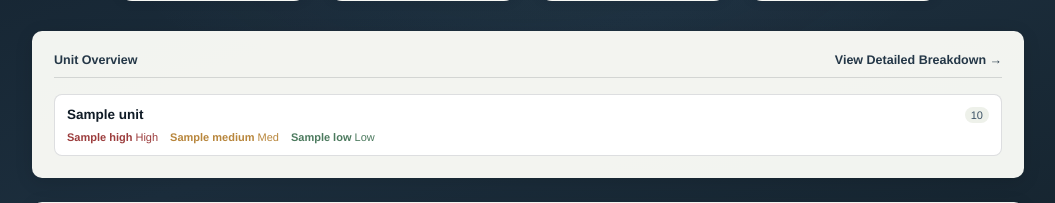
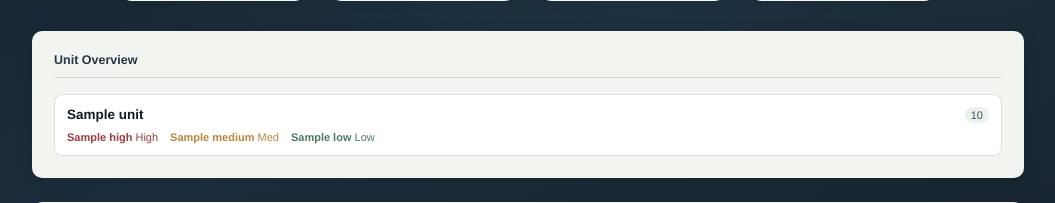
Before and after one commit to Poetrixx123-D/APPS, a Flask app: template backend/templates/admin_dashboard.html in a window 1280 px wide. Shown: the part 400-603 px from the top of the page, without its empty margins (112-1167 px from the left). Run offline with Flask 3, Linux system fonts and the light colour scheme; the template is opened without the code that fills it: most values are stand-ins (such as "Sample title", 1, 10 or a date in 2020); parts of the project's set-up code (start-up, migrations or seed data) failed here and were passed over.

Commit message:
Remove View Detailed Breakdown link from admin dashboard

```diff
--- a/backend/templates/admin_dashboard.html
+++ b/backend/templates/admin_dashboard.html
@@ -82,10 +82,7 @@
 
   <!-- Unit Summary Card -->
   <div class="card" style="margin-top:24px;">
-    <div style="display:flex; justify-content:space-between; align-items:center; border-bottom:1px solid var(--line); padding-bottom:10px; margin-bottom:16px;">
-      <h3 style="margin:0; border:none; padding:0;">Unit Overview</h3>
-      <a href="/admin/units" style="font-family:'Helvetica Neue', Arial, sans-serif; font-size:12.5px; font-weight:600; text-decoration:none;">View Detailed Breakdown &rarr;</a>
-    </div>
+    <h3 style="border-bottom:1px solid var(--line); padding-bottom:10px; margin-bottom:16px;">Unit Overview</h3>
 
     {% if unit_summary %}
     <div style="display:grid; grid-template-columns: repeat(auto-fit, minmax(180px, 1fr)); gap:12px;">
```
